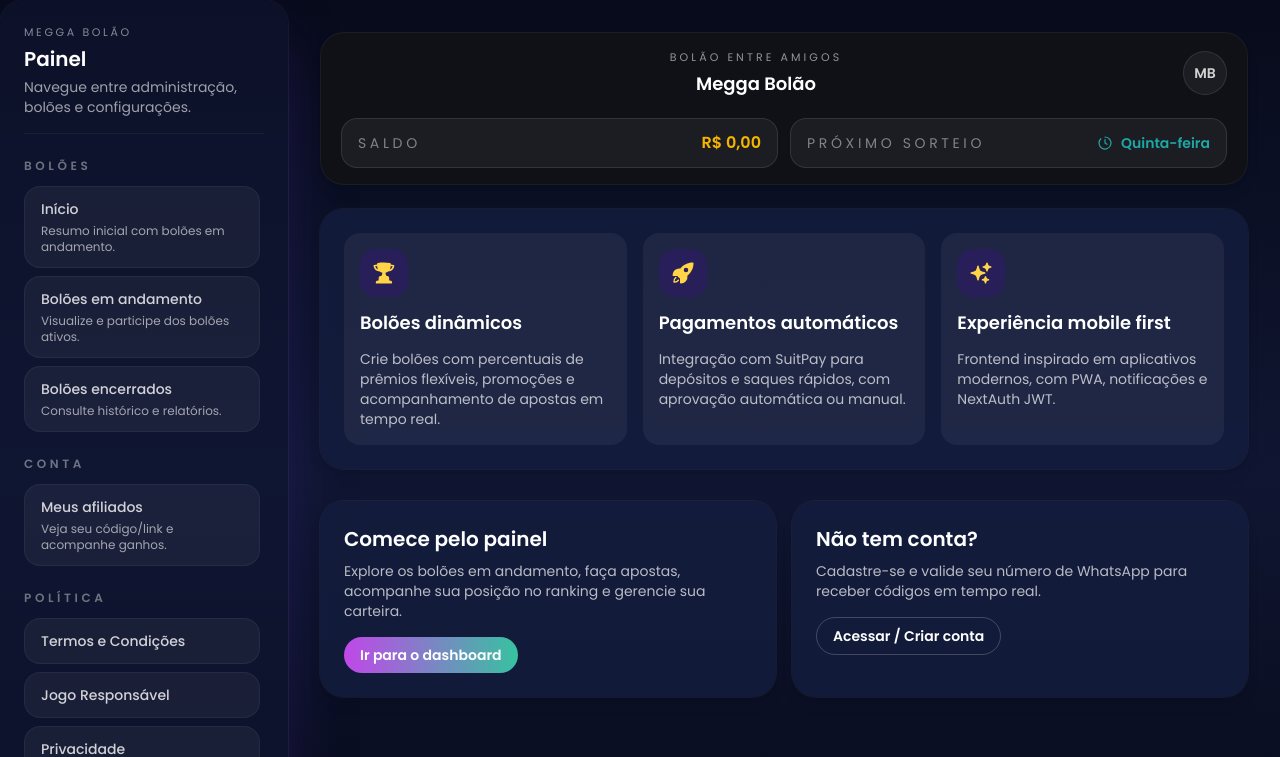
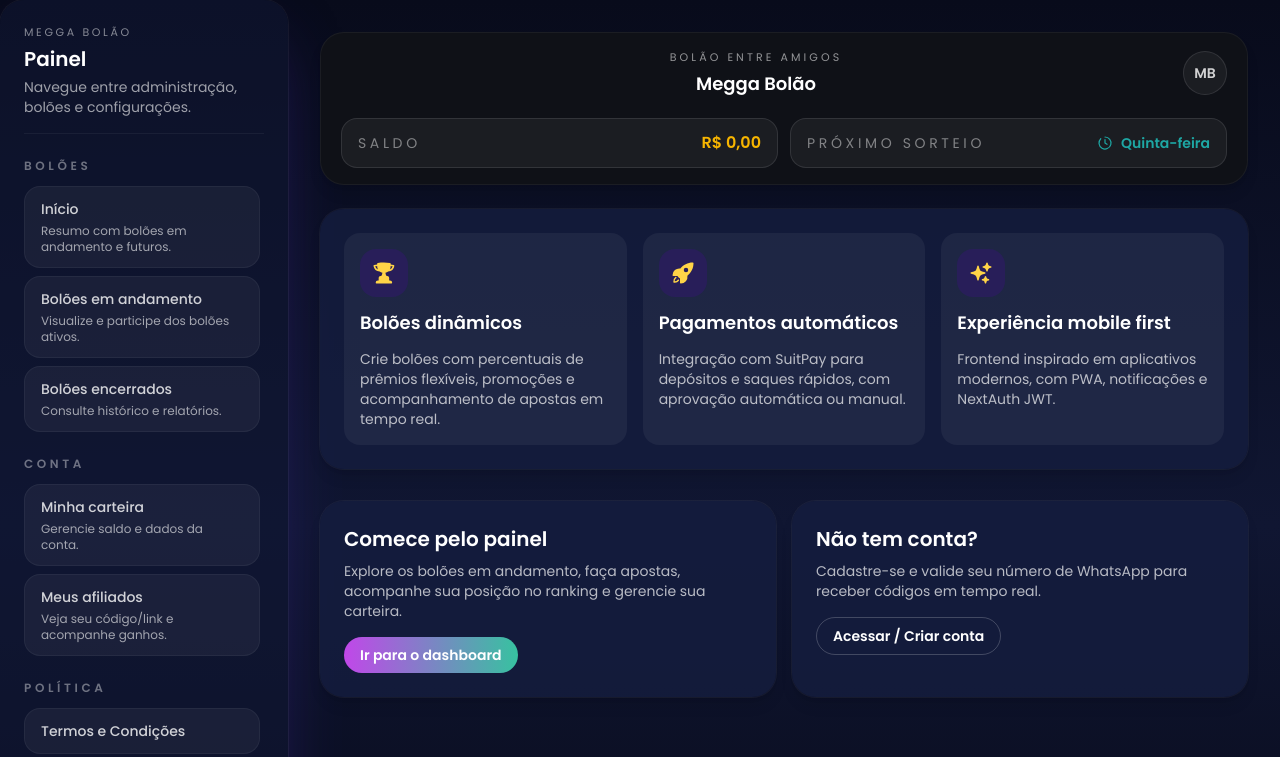
Before and after one commit to allen-xavier/megga-bolao, a Next.js app in the folder frontend/: page / in a window 1280 px wide. Shown: the top 757 px of the page. Built offline with nearby package versions, Linux system fonts and the light colour scheme; no server answers.

Commit message:
v0.904 Front Novo 1

```diff
--- a/frontend/app/(dashboard)/dashboard/page.tsx
+++ b/frontend/app/(dashboard)/dashboard/page.tsx
@@ -1,24 +1,22 @@
-import { Suspense, type ReactNode } from 'react';
-import { DashboardBoloes } from '@/components/dashboard-boloes';
-import { WalletSummary } from '@/components/wallet-summary';
-import { RankingHighlights } from '@/components/ranking-highlights';
-import { WinnersBanner } from '@/components/winners-banner';
+import { Suspense, type ReactNode } from "react";
+import { DashboardBoloes } from "@/components/dashboard-boloes";
+import { RankingHighlights } from "@/components/ranking-highlights";
+import { WinnersBanner } from "@/components/winners-banner";
 
 export const metadata = {
-  title: 'Dashboard - Megga Bolão',
+  title: "Dashboard - Megga Bolão",
 };
 
 const LoadingCard = ({ children }: { children: ReactNode }) => (
-  <div className="rounded-3xl bg-megga-navy/60 p-6 text-sm text-white/60 ring-1 ring-white/5">{children}</div>
+  <div className="rounded-3xl bg-[#0f1117] p-6 text-sm text-white/70 ring-1 ring-white/5 shadow-lg">
+    {children}
+  </div>
 );
 
 export default function DashboardPage() {
   return (
     <div className="space-y-6">
       <WinnersBanner />
-      <Suspense fallback={<LoadingCard>Carregando carteira...</LoadingCard>}>
-        <WalletSummary />
-      </Suspense>
       <Suspense fallback={<LoadingCard>Carregando bolões...</LoadingCard>}>
         <DashboardBoloes />
       </Suspense>
--- a/frontend/components/dashboard-boloes.tsx
+++ b/frontend/components/dashboard-boloes.tsx
@@ -84,6 +84,10 @@
     return !closedTs || closedTs > now;
   });
 
+  const futuros = ativos.filter((b) => new Date(b.startsAt).getTime() > now);
+  const andamento = ativos.filter((b) => new Date(b.startsAt).getTime() <= now);
+  const cards = [...futuros, ...andamento];
+
   if (isLoading) {
     return (
       <div className="rounded-3xl bg-[#0f1117] p-6 text-sm text-white/75 ring-1 ring-white/5 shadow-lg">
@@ -92,7 +96,7 @@
     );
   }
 
-  if (!ativos || ativos.length === 0) {
+  if (!cards || cards.length === 0) {
     return (
       <section className="rounded-3xl bg-[#0f1117] p-6 text-sm text-white/75 shadow-lg ring-1 ring-white/5">
         <h2 className="text-lg font-semibold text-white">Bolões em andamento</h2>
@@ -106,7 +110,8 @@
 
   return (
     <section className="space-y-4">
-      {ativos.map((bolao) => {
+      <div className="grid grid-cols-1 gap-4 md:grid-cols-2">
+        {cards.map((bolao) => {
           const startsAt = new Date(bolao.startsAt);
           const hasStarted = startsAt.getTime() <= Date.now();
         const statusLabel = hasStarted ? "Em andamento" : "Acumulando";
@@ -181,8 +186,10 @@
 
               <Link
                 href={`/boloes/${bolao.id}`}
-                className={`inline-flex w-full items-center justify-center gap-2 rounded-2xl bg-[#f7b500] px-4 py-3 text-sm font-semibold text-[#0f1117] shadow-lg transition hover:brightness-110 ${
-                  hasStarted ? "" : "animate-[wiggle_1s_ease-in-out_infinite]"
+                className={`inline-flex w-full items-center justify-center gap-2 rounded-2xl px-4 py-3 text-sm font-semibold shadow-lg transition ${
+                  hasStarted
+                    ? "bg-[#f7b500] text-[#0f1117] hover:brightness-110"
+                    : "bg-[#3fdc7c] text-[#0f1117] hover:brightness-110 animate-bounce"
                 }`}
               >
                 {hasStarted ? "Acompanhar agora" : "Aposte Agora!"}
@@ -191,6 +198,7 @@
           </article>
         );
       })}
+      </div>
     </section>
   );
 }
--- a/frontend/components/nav-sections.ts
+++ b/frontend/components/nav-sections.ts
@@ -1,37 +1,98 @@
 export type DrawerSection = {
   title: string;
-  items: { label: string; href: string; description?: string; adminOnly?: boolean }[];
+  items: {
+    label: string;
+    href: string;
+    description?: string;
+    adminOnly?: boolean;
+  }[];
 };
 
 export const sections: DrawerSection[] = [
   {
-    title: 'Bolões',
+    title: "Bolões",
     items: [
-      { label: 'Início', href: '/dashboard', description: 'Resumo inicial com bolões em andamento.' },
-      { label: 'Bolões em andamento', href: '/admin/boloes?filtro=andamento', description: 'Visualize e participe dos bolões ativos.' },
-      { label: 'Bolões encerrados', href: '/admin/boloes?filtro=encerrados', description: 'Consulte histórico e relatórios.' },
-      { label: 'Criar bolão', href: '/admin/boloes/criar', description: 'Configure cotas, prêmios e taxa Megga.', adminOnly: true },
-      { label: 'Sorteios', href: '/admin/sorteios', description: 'Registrar resultados e atualizar bolões.', adminOnly: true },
+      {
+        label: "Início",
+        href: "/dashboard",
+        description: "Resumo com bolões em andamento e futuros.",
+      },
+      {
+        label: "Bolões em andamento",
+        href: "/admin/boloes?filtro=andamento",
+        description: "Visualize e participe dos bolões ativos.",
+      },
+      {
+        label: "Bolões encerrados",
+        href: "/admin/boloes?filtro=encerrados",
+        description: "Consulte histórico e relatórios.",
+      },
+      {
+        label: "Criar bolão",
+        href: "/admin/boloes/criar",
+        description: "Configure cotas, prêmios e taxa Megga.",
+        adminOnly: true,
+      },
+      {
+        label: "Sorteios",
+        href: "/admin/sorteios",
+        description: "Registrar resultados e atualizar bolões.",
+        adminOnly: true,
+      },
     ],
   },
   {
-    title: 'Conta',
+    title: "Conta",
     items: [
-      { label: 'Dashboard', href: '/admin', description: 'Resumo de premiações, saques e indicações.', adminOnly: true },
-      { label: 'Usuários', href: '/admin/usuarios', description: 'Acompanhe cadastros e perfis verificados.', adminOnly: true },
-      { label: 'Aprovar saques', href: '/admin/suitpay', description: 'Avalie e libere solicitações.', adminOnly: true },
-      { label: 'SuitPay Config', href: '/admin/suitpay', description: 'Chaves, webhooks e limites automáticos.', adminOnly: true },
-      { label: 'Config Afiliados', href: '/admin/afiliados', description: 'Defina comissões diretas e indiretas.', adminOnly: true },
-      { label: 'Meus afiliados', href: '/afiliados', description: 'Veja seu código/link e acompanhe ganhos.' },
+      {
+        label: "Dashboard admin",
+        href: "/admin",
+        description: "Resumo de premiações, saques e indicações.",
+        adminOnly: true,
+      },
+      {
+        label: "Usuários",
+        href: "/admin/usuarios",
+        description: "Acompanhe cadastros e perfis verificados.",
+        adminOnly: true,
+      },
+      {
+        label: "Aprovar saques",
+        href: "/admin/suitpay",
+        description: "Avalie e libere solicitações.",
+        adminOnly: true,
+      },
+      {
+        label: "SuitPay Config",
+        href: "/admin/suitpay",
+        description: "Chaves, webhooks e limites automáticos.",
+        adminOnly: true,
+      },
+      {
+        label: "Config Afiliados",
+        href: "/admin/afiliados",
+        description: "Defina comissões diretas e indiretas.",
+        adminOnly: true,
+      },
+      {
+        label: "Minha carteira",
+        href: "/perfil",
+        description: "Gerencie saldo e dados da conta.",
+      },
+      {
+        label: "Meus afiliados",
+        href: "/afiliados",
+        description: "Veja seu código/link e acompanhe ganhos.",
+      },
     ],
   },
   {
-    title: 'Política',
+    title: "Política",
     items: [
-      { label: 'Editar políticas', href: '/admin/politicas', adminOnly: true },
-      { label: 'Termos e Condições', href: '/politica/termos' },
-      { label: 'Jogo Responsável', href: '/politica/jogo-responsavel' },
-      { label: 'Privacidade', href: '/politica/privacidade' },
+      { label: "Editar políticas", href: "/admin/politicas", adminOnly: true },
+      { label: "Termos e Condições", href: "/politica/termos" },
+      { label: "Jogo Responsável", href: "/politica/jogo-responsavel" },
+      { label: "Privacidade", href: "/politica/privacidade" },
     ],
   },
 ];
```
Lines whose indentation alone changed are shown as unchanged.
